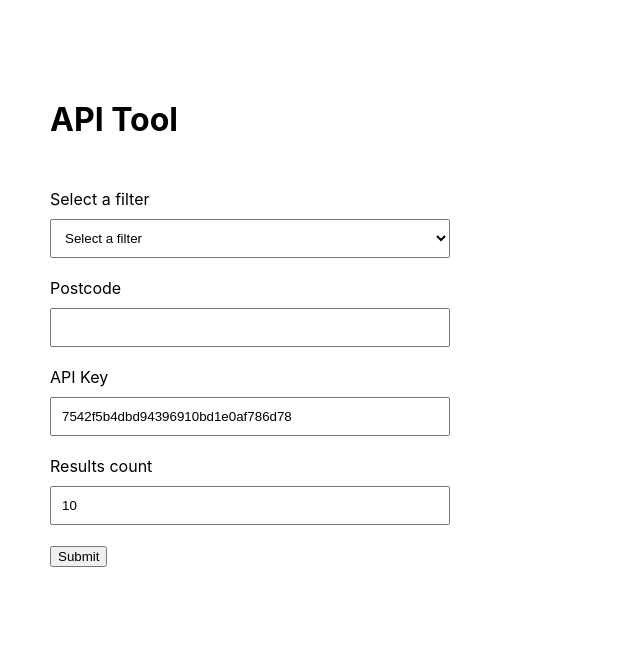
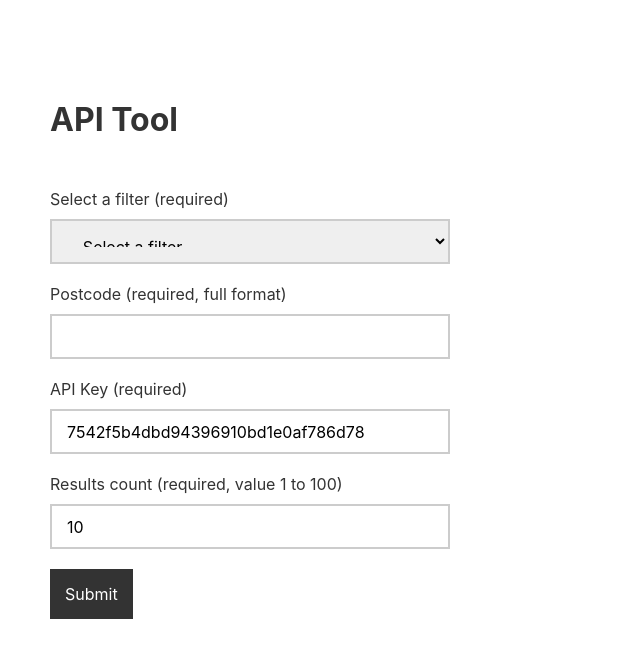
Before and after one commit to tomdoughty/find-a-service-data-tool, a React (Create React App) app: page / in a window 1280 px wide. Shown: the top 658 px of the page, without its empty margins (0-640 px from the left). Built offline with nearby package versions, Linux system fonts and the light colour scheme; what postcodesio-client would draw is missing.

Commit message:
Improve stying

```diff
--- a/src/App.js
+++ b/src/App.js
@@ -10,6 +10,7 @@ class App extends React.Component {
   constructor(props) {
     super(props);
     this.state = {
+      loading: false,
       filter: '',
       postcode: '',
       top: 10,
@@ -22,8 +23,9 @@ class App extends React.Component {
     this.setState({ [key]: e.target.value })
   }
 
-  async handleSubmit(e) {
+  handleSubmit(e) {
     e.preventDefault();
+    this.setState({ loading: true }, async () => {
       const { latitude, longitude } = await getLatLong(this.state.postcode);
       const result = await getOrganisations(
         latitude,
@@ -32,7 +34,11 @@ class App extends React.Component {
         this.state.top,
         this.state.apiKey
       );
-    this.setState({ data: result.data.value });
+      this.setState({
+        loading: false,
+        data: result.data.value
+      });
+    })
   }
 
   render() {
@@ -41,14 +47,14 @@ class App extends React.Component {
         <h1>API Tool</h1>
         <form onSubmit={e => this.handleSubmit(e)}>
 
-          <label htmlFor='filter'>Select a filter</label>
+          <label htmlFor='filter'>Select a filter (required)</label>
           <select
             id='filter'
             required
             value={ this.state.filter }
             onChange={ e => this.handleInput('filter', e) }
           >
-            <option value='' disabled>Select a filter</option>
+            <option value='' disabled>- Select a filter -</option>
             { Object.values({
               ...ORGANISATIONS,
               ...SEXUAL_HEALTH_SERVICES
@@ -57,7 +63,7 @@ class App extends React.Component {
             ))}
           </select>
 
-          <label htmlFor='postcode'>Postcode</label>
+          <label htmlFor='postcode'>Postcode (required, full format)</label>
           <input
             id='postcode'
             pattern="([Gg][Ii][Rr] 0[Aa]{2})|((([A-Za-z][0-9]{1,2})|(([A-Za-z][A-Ha-hJ-Yj-y][0-9]{1,2})|(([A-Za-z][0-9][A-Za-z])|([A-Za-z][A-Ha-hJ-Yj-y][0-9][A-Za-z]?))))\s?[0-9][A-Za-z]{2})"
@@ -66,7 +72,7 @@ class App extends React.Component {
             onChange={e => this.handleInput('postcode', e)}
           />
 
-          <label htmlFor='apikey'>API Key</label>
+          <label htmlFor='apikey'>API Key (required)</label>
           <input
             id='apikey'
             required
@@ -74,7 +80,7 @@ class App extends React.Component {
             onChange={e => this.handleInput('apiKey', e)}
           />
 
-          <label htmlFor='top'>Results count</label>
+          <label htmlFor='top'>Results count (required, value 1 to 100)</label>
           <input
             type='number'
             min="1" max="100"
@@ -83,7 +89,10 @@ class App extends React.Component {
             onChange={e => this.handleInput('top', e)}
           />
 
-          <button type='submit'>Submit</button>
+          <button
+            type='submit'
+            disabled={ this.state.loading }
+          >{ this.state.loading ? 'Loading' : 'Submit' }</button>
         </form>
         { this.state.data &&
           this.state.data.map(org => (
--- a/src/index.css
+++ b/src/index.css
@@ -1,5 +1,6 @@
 * {
   box-sizing: border-box;
+  outline: 0;
 }
 
 body {
@@ -9,11 +10,7 @@ body {
     sans-serif;
   -webkit-font-smoothing: antialiased;
   -moz-osx-font-smoothing: grayscale;
-}
-
-code {
-  font-family: source-code-pro, Menlo, Monaco, Consolas, 'Courier New',
-    monospace;
+  color: #333;
 }
 
 h1 {
@@ -34,7 +31,40 @@ input, select {
   display: block;
   margin-bottom: 20px;
   width: 100%;
+  padding: 15px;
+  height: 45px;
+  border: solid 2px #ccc;
+  font-family: inherit;
+  font-size: inherit;
+}
+
+input:focus, select:focus {
+  border: solid 2px #333;
+}
+
+button {
+  display: inline-block;
   padding: 10px;
+  border: solid 2px #ccc;
+  font-family: inherit;
+  font-size: inherit;
+}
+
+button {
+  background: #333;
+  border: 0;
+  padding: 15px;
+  color: #fff;
+}
+
+button:hover, button:focus {
+  background: #ccc;
+  color: #333;
+  cursor: pointer;
+}
+
+button:disabled {
+  opacity: 0.5;
 }
 
 table {
```
Lines whose indentation alone changed are shown as unchanged.
